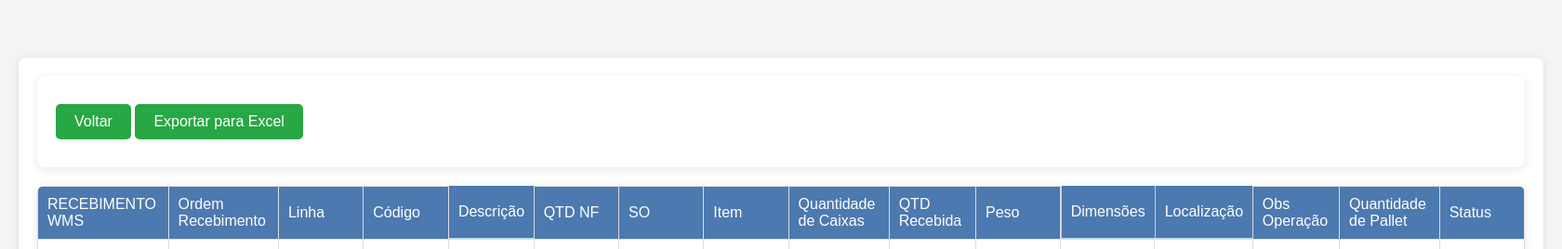
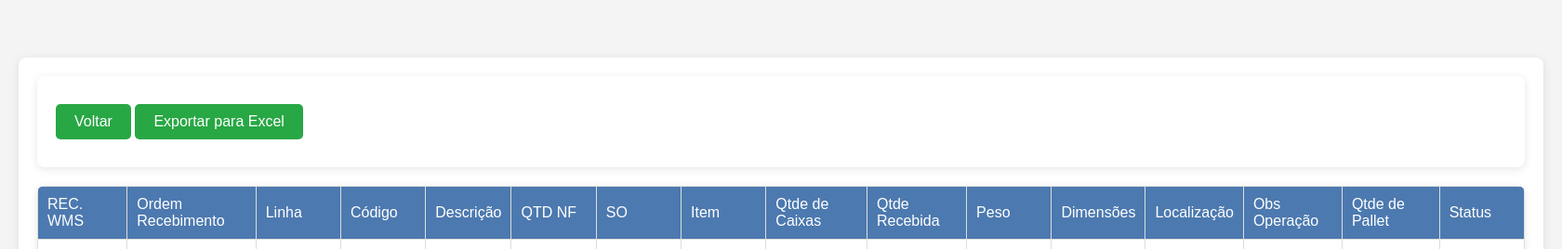
Before and after one commit to rodrigomfernandes1012/ponto, a Flask app: page /dados in a window 1680 px wide. Shown: the part 221-489 px from the top of the page at 93% size. Run offline with Flask 3, Linux system fonts and the light colour scheme; tables that the repository leaves empty or names only in its code hold one stand-in row (values such as "Sample post"); data that the repository does not hold is empty; some libraries are stand-ins or nearby versions.

Commit message:
Add files via upload

```diff
--- a/templates/dados.html
+++ b/templates/dados.html
@@ -99,7 +99,7 @@
     <table class="data-table" id="dados">
         <thead>
             <tr>
-                <th>RECEBIMENTO WMS</th>
+                <th>REC. WMS</th>
                 <th>Ordem Recebimento</th>
                 <th>Linha</th>
                 <th>Código</th>
@@ -107,13 +107,13 @@
                 <th>QTD NF</th>
                 <th>SO</th>
                 <th>Item</th>
-                <th>Quantidade de Caixas</th>
-                <th>QTD Recebida</th>
+                <th>Qtde de Caixas</th>
+                <th>Qtde Recebida</th>
                 <th>Peso</th>
                 <th>Dimensões</th>
                 <th>Localização</th>
                 <th>Obs Operação</th>
-                <th>Quantidade de Pallet</th>
+                <th>Qtde de Pallet</th>
                 <th>Status</th>
             </tr>
         </thead>
--- a/templates/upload.html
+++ b/templates/upload.html
@@ -1,4 +1,4 @@
-{% extends 'base.html' %}
+
 {% block head %}
 <div class="container">
     <style>
```
